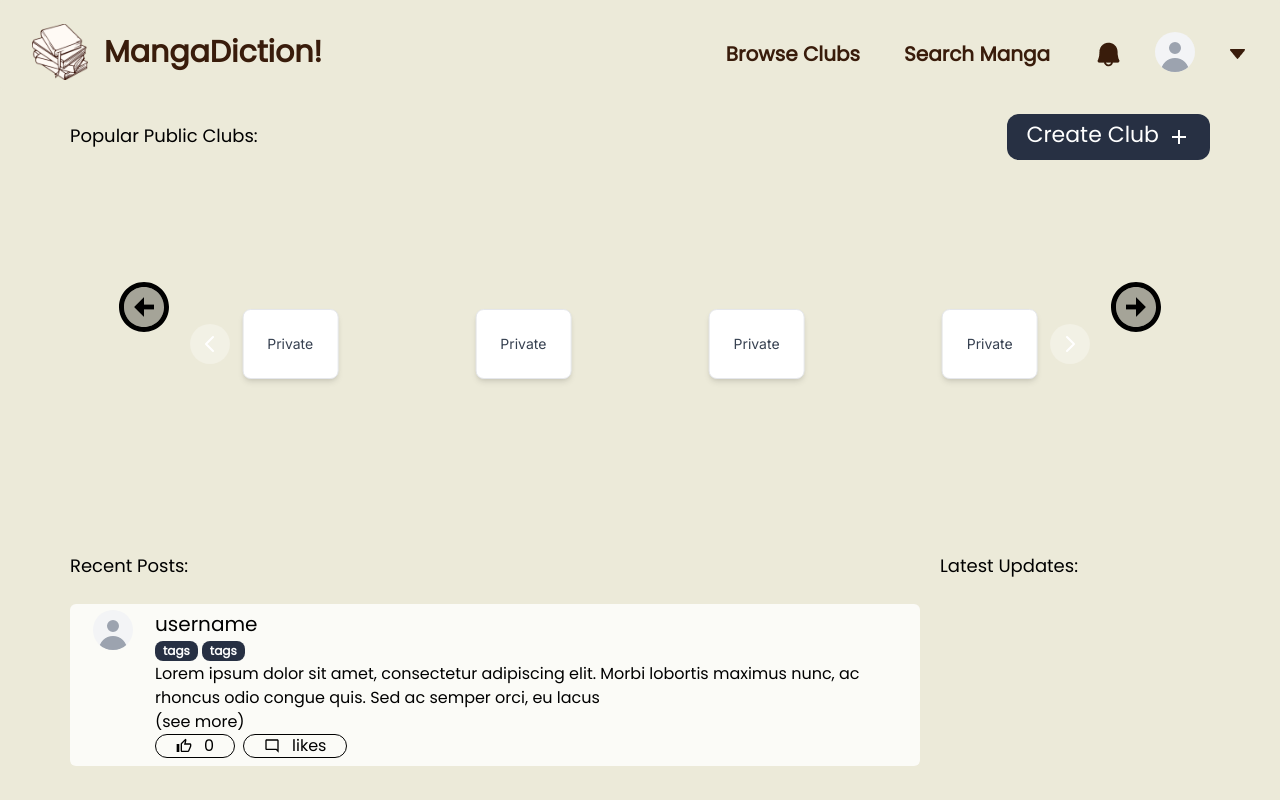
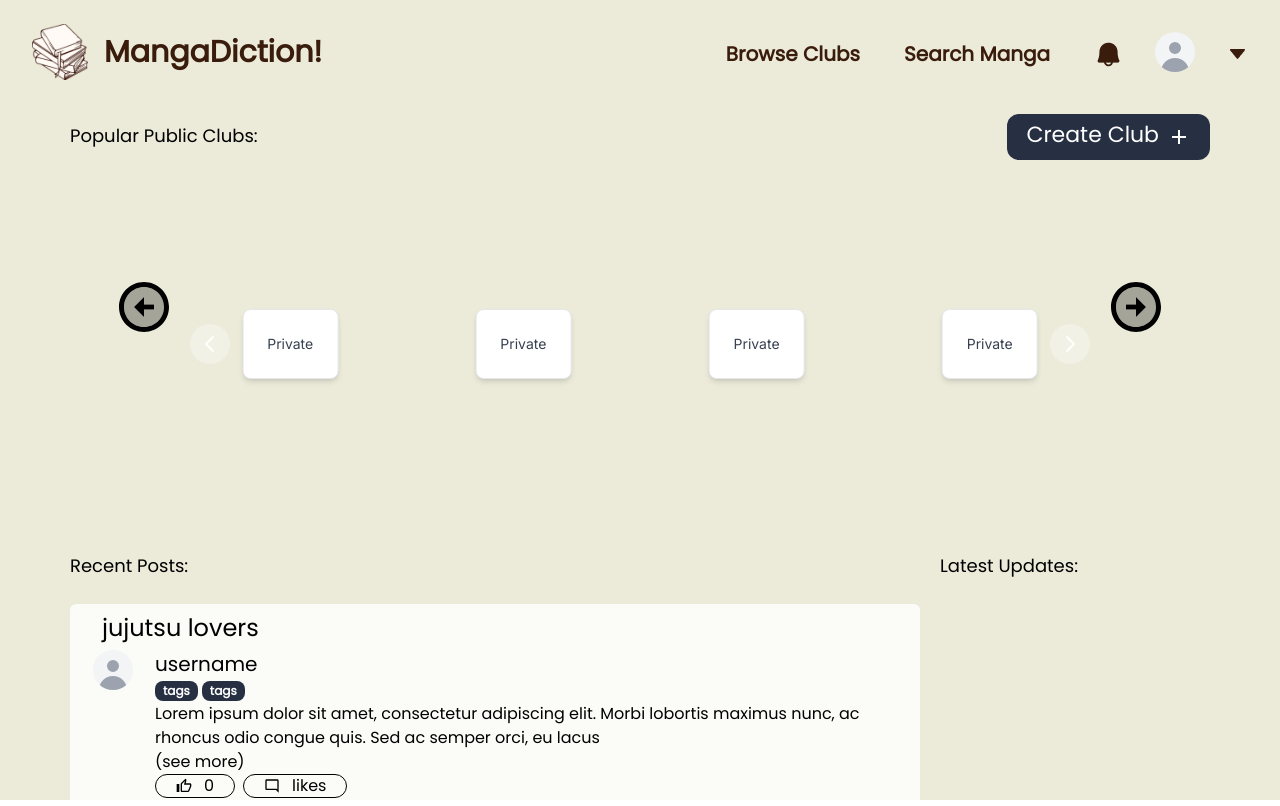
Before and after one commit to xhalleyy/manga-diction, a Next.js app: page /Dashboard in a window 1280 px wide. Built offline with nearby package versions, Linux system fonts and the light colour scheme.

Commit message:
working on tuning

```diff
--- a/src/app/MangaInfo/page.tsx
+++ b/src/app/MangaInfo/page.tsx
@@ -17,7 +17,7 @@ const page = () => {
                     </div>
 
                     <div className='flex justify-end pt-8'>
-                        <Button className='bg-darkblue rounded-2xl enabled:hover:bg-darkblue focus:ring-0 px-12 font-mainFont'>
+                        <Button className='bg-darkblue rounded-2xl enabled:hover:bg-darkerblue focus:ring-0 px-12 font-mainFont'>
                             <span className='text-xl'>Favorite Manga +</span>
                         </Button>
                     </div>
--- a/src/app/components/ClubModalComponent.tsx
+++ b/src/app/components/ClubModalComponent.tsx
@@ -17,7 +17,7 @@ function ClubModalComponent() {
 
     return (
         <>
-            <Button className="darkBlue rounded-xl" onClick={() => setOpenModal(true)}>
+            <Button className="darkBlue rounded-xl enabled:hover:bg-darkerblue focus:ring-0" onClick={() => setOpenModal(true)}>
                 <span className="font-mainFont text-[22px]">Create Club</span>
                 {/* <img alt="plus sign" src={AddIcon} /> */}
                 <AddIcon className="ms-2"/>
--- a/src/app/components/PostsComponent.tsx
+++ b/src/app/components/PostsComponent.tsx
@@ -7,7 +7,14 @@ import ModeCommentOutlinedIcon from '@mui/icons-material/ModeCommentOutlined';
 
 const PostsComponent = () => {
     return (
-        <div className='flex font-mainFont w-full bg-white/80 rounded-md'>
+        <div className='font-mainFont w-full bg-white/80 rounded-md'>
+
+            <div className='pl-8 pt-2'>
+                <p className='text-2xl'> jujutsu lovers</p>
+            </div>
+
+            <div className='flex'>
+
             <div style={{ width: '10%' }} className='flex-col mt-1.5'>
                 <Avatar rounded />
             </div>
@@ -40,6 +47,9 @@ const PostsComponent = () => {
 
             </div>
 
+            </div>
+
+
 
 
         </div>
--- a/tailwind.config.ts
+++ b/tailwind.config.ts
@@ -30,7 +30,8 @@ const config: Config = {
         'offwhite': 'rgba(236, 234, 217, 1)', // offwhite
         'darkblue': 'rgba(39, 48, 67, 1)', // dark blue
         'ivory' : 'rgba(207, 198, 183, 1)', // ivory
-        'paleblue' : 'rgb(173, 196, 206)' //desaturated blue
+        'paleblue' : 'rgb(173, 196, 206)', //desaturated blue
+        'darkerblue': 'rgba(12, 20, 37, 1)' //darker blue
       }
     }
   },
```
